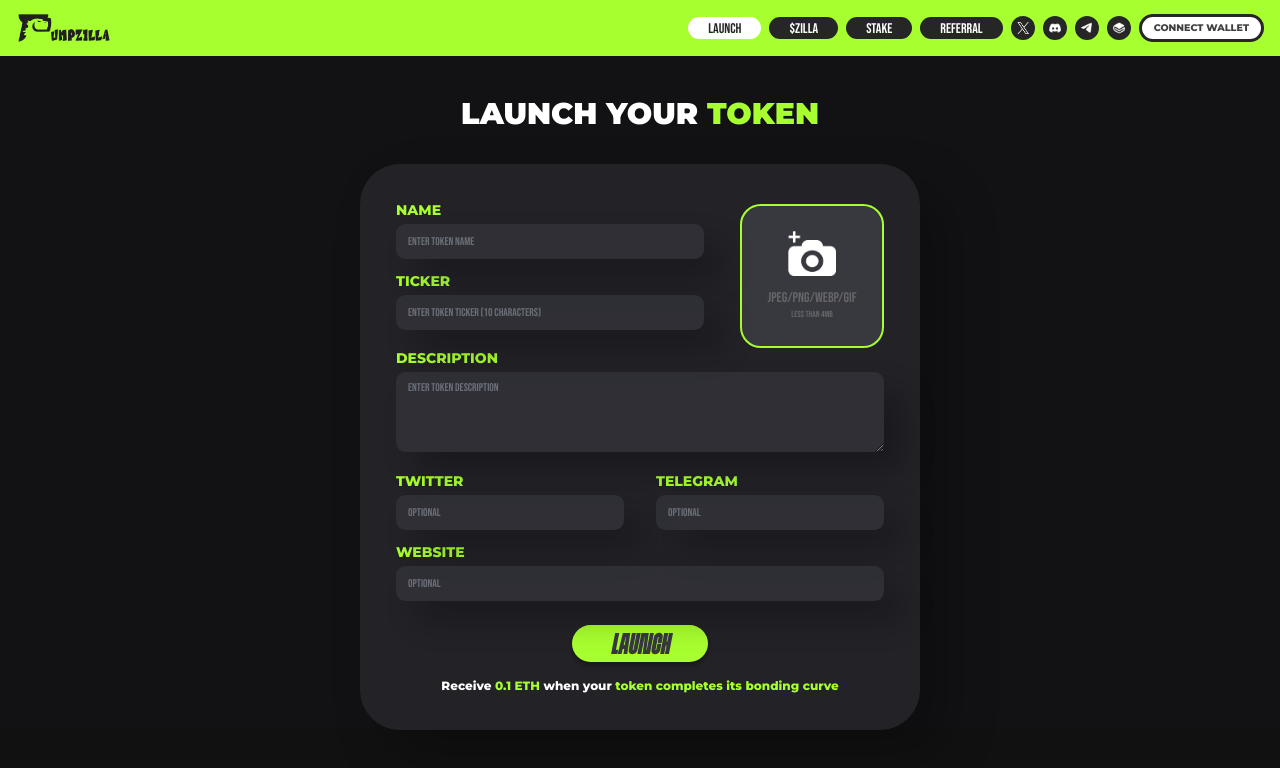
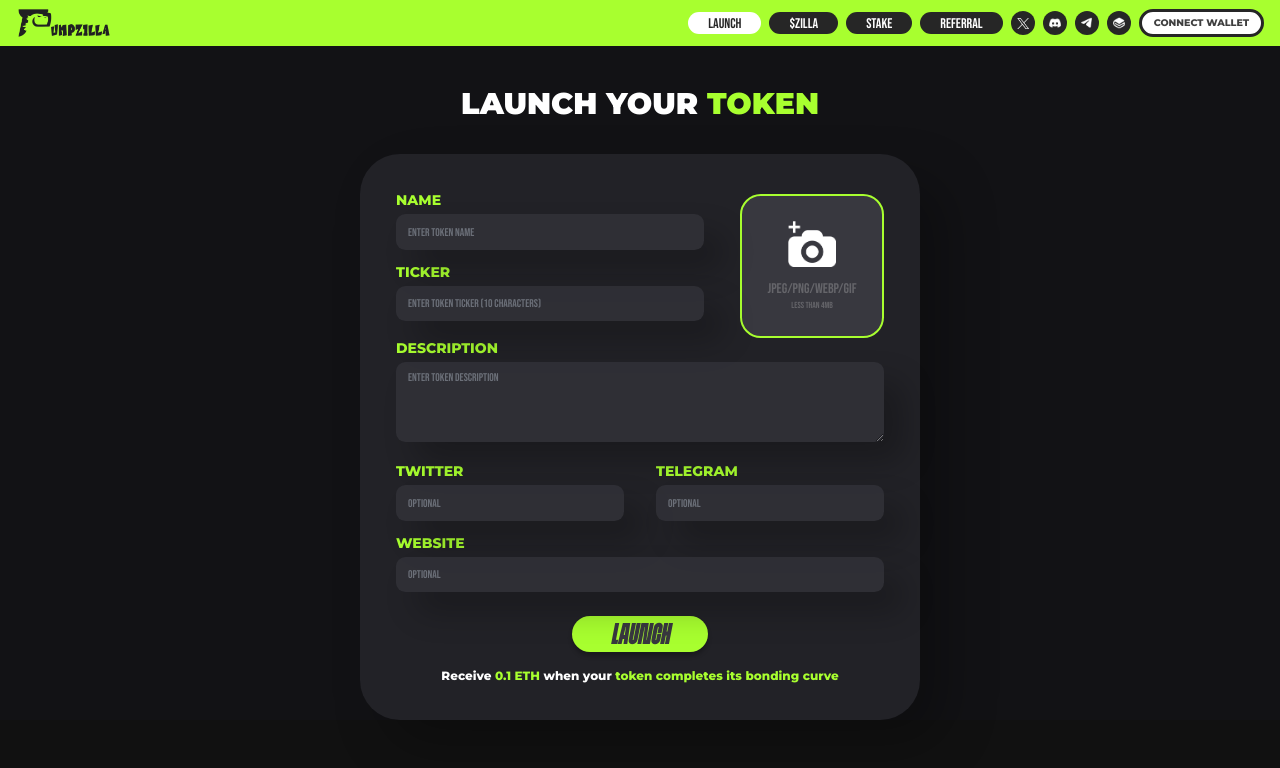
Before and after one commit to vizeerr/zilla, a Next.js app: page /launch in a window 1280 px wide. Shown: the top 768 px of the page. Built offline with nearby package versions, Linux system fonts and the light colour scheme.

Commit message:
navbar & footer v3.5

```diff
--- a/src/components/TopNavbar.jsx
+++ b/src/components/TopNavbar.jsx
@@ -25,7 +25,7 @@ const TopNavbar = () => {
   return (
 
     <div className="sticky top-0  z-20">
-      <div className="bg-primary flex items-center justify-between 2xl:py-3 :py-2 py-[1vw]">
+      <div className="bg-primary flex items-center justify-between 2xl:py-3 md:py-2 py-[1vw]">
         <div className="2xl:ps-6 md:ps-4 ps-[2.1vw] w-[20vw] 2xl:w-44 md:w-36">
           <Link href={"/"}>
             <Image className="w-full"  src={logo} alt="" />
```
